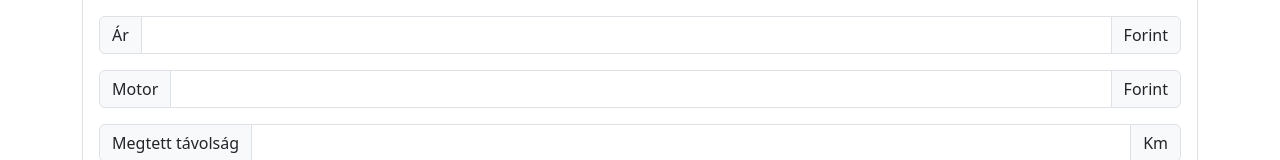
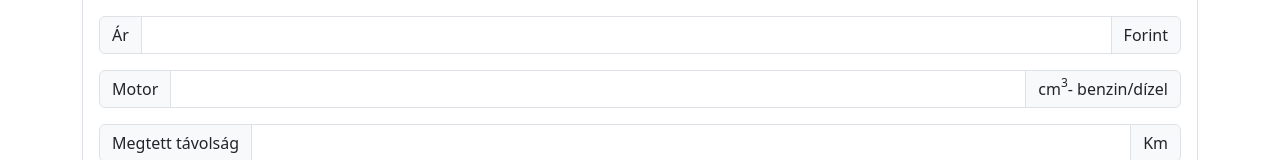
Before and after one commit to notkissbe/pegaut, a React (Vite) app in the folder Front/: page /feladas in a window 1280 px wide. Shown: the part 233-393 px from the top of the page. Built offline with nearby package versions, Linux system fonts and the light colour scheme.

Commit message:
feladás --> motor szöveghiba

```diff
--- a/Front/src/pages/feladas.tsx
+++ b/Front/src/pages/feladas.tsx
@@ -89,7 +89,7 @@ export default function Feladas() {
         <InputGroup className="mb-3">
           <InputGroup.Text >Motor</InputGroup.Text>
           <Form.Control id='EngineType' />
-          <InputGroup.Text>Forint</InputGroup.Text>
+          <InputGroup.Text>cm<sup>3</sup> - benzin/dízel</InputGroup.Text>
         </InputGroup>
 
         <InputGroup className="mb-3">
```
Also changed, not shown: 1 other file (tests, documents, lock files or other folders).
